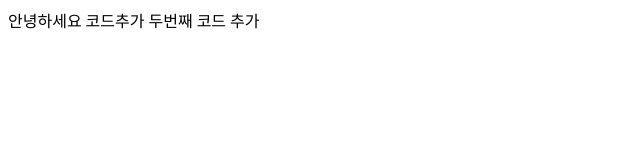
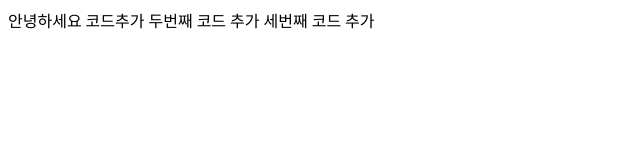
Before and after one commit to kangjaenam/fast-web-recipe, a plain HTML site: page index.html in a window 1280 px wide. Shown: the whole page, without its empty margins (0-640 px from the left). Drawn offline with Linux system fonts and the light colour scheme.

Commit message:
세번째 코드 추가

```diff
--- a/index.html
+++ b/index.html
@@ -11,5 +11,7 @@
     코드추가
 
     두번째 코드 추가
+
+    세번째 코드 추가
 </body>
 </html>
```
